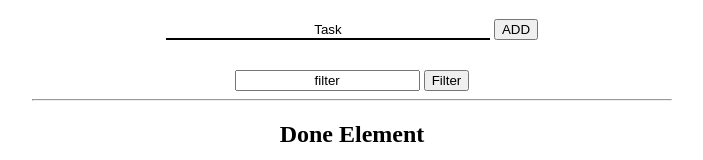
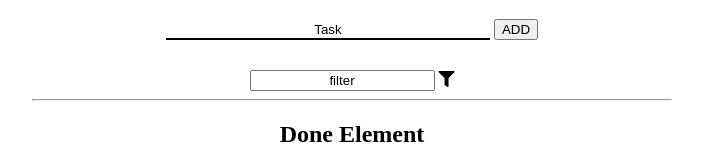
Before and after one commit to OKushchik/to-do--Poltava, a plain HTML site: page index.html in a window 1280 px wide. Shown: the part 167-327 px from the top of the page, without its empty margins (296-999 px from the left). Drawn offline with Linux system fonts and the light colour scheme.

Commit message:
finish 2

```diff
--- a/index.html
+++ b/index.html
@@ -21,8 +21,9 @@
     <div class="filterClass">
         <label>
             <input type="text" name="filter" id="filter"  value="filter">
-            <button id="filterButton">Filter</button>
+            <span><i class="fas fa-filter"></i></span>
         </label>
+
     </div>
     <hr>
 
```
